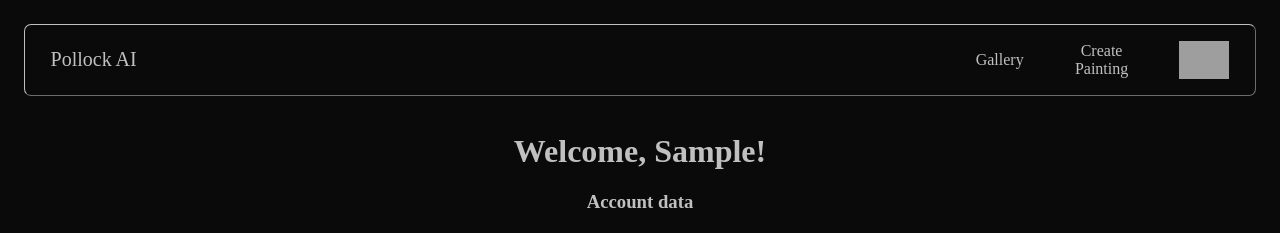
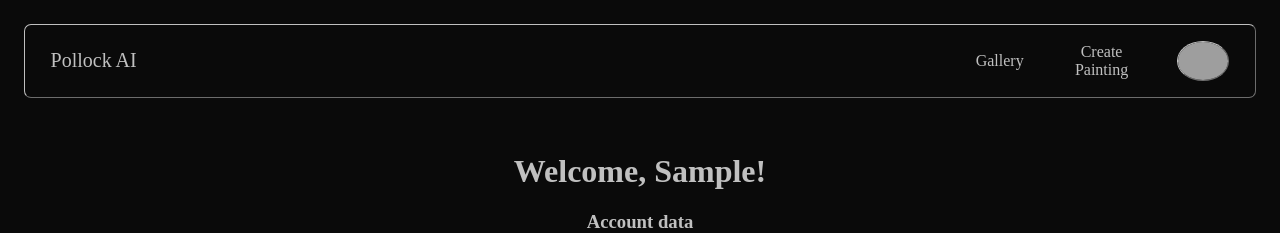
Before and after one commit to arascry/pollock_ai, a Django app: page /accounts/1 in a window 1280 px wide. Shown: the top 233 px of the page. Run offline with Django 3.2, Linux system fonts and the light colour scheme; the visitor is signed in with stand-in values (Sample User, id 1); data comes from the database, SQL or seed files in the repository; data that the repository does not hold is empty; some web fonts are replaced; grey boxes are pictures that could not be loaded.

Commit message:
User-friendly profile view

```diff
--- a/main_app/static/css/style.css
+++ b/main_app/static/css/style.css
@@ -51,7 +51,7 @@ main {
 label {
     display: block;
 }
-form {
+.auth-administrative, form {
     color: rgb(110 110 110)
 }
 .helptext {
--- a/main_app/templates/auth/user_detail.html
+++ b/main_app/templates/auth/user_detail.html
@@ -1,6 +1,10 @@
 {% extends 'base.html' %}
 
 {% block content %}
+<br>
+{% for url in avatar.urls %}
+    <img src="{{ url }}" alt="avatar" style="border:1px outset rgb(192 192 192);border-radius:50%"/>
+{% endfor %}
 <h1>Welcome, {{ user.first_name }}!</h1>
 <h3>Account data</h3>
 <table>
--- a/main_app/templates/base.html
+++ b/main_app/templates/base.html
@@ -39,6 +39,7 @@
                         href="{% url 'user_detail' request.user.id %}" >
                         <img
                             src="https://upload.wikimedia.org/wikipedia/en/7/7d/Lenna_%28test_image%29.png"
+                            style="border: 1px outset rgb(192 192 192); border-radius:50%"
                             alt="profile pic" />
                     </a>
                     <div class="dropdown-content">
--- a/main_app/templates/registration/login.html
+++ b/main_app/templates/registration/login.html
@@ -7,4 +7,5 @@
     <input type="submit" value="Log In" class="btn">
     <input type="hidden" name="next" value="{{ next }}">
 </form>
+<a class="auth-administrative" href="{% url 'password_reset'%}">reset password</a>
 {% endblock %}
--- a/main_app/views.py
+++ b/main_app/views.py
@@ -120,8 +120,10 @@ class PaintingsDelete(LoginRequiredMixin, DeleteView):
 def user_detail(request, pk):
     user = User.objects.get(id=pk)
     paintings = Painting.objects.filter(user=pk)
+    avatar = Painting.objects.filter(user=pk).first()
     num_paintings = len(Painting.objects.filter(user=pk))
     return render(request, 'auth/user_detail.html', {
         'num_paintings': num_paintings,
-        'paintings': paintings
+        'paintings': paintings,
+        'avatar': avatar
     })
```
